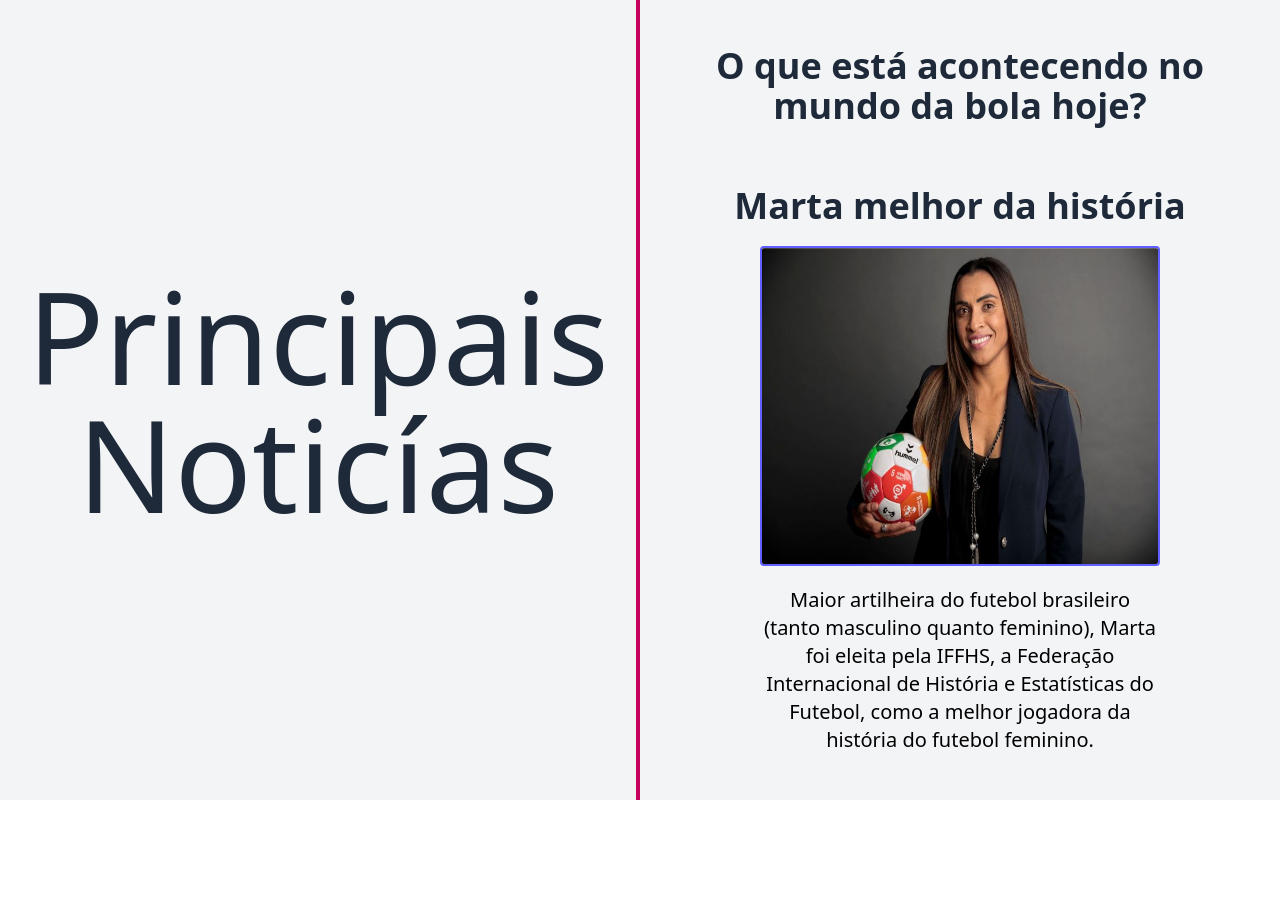
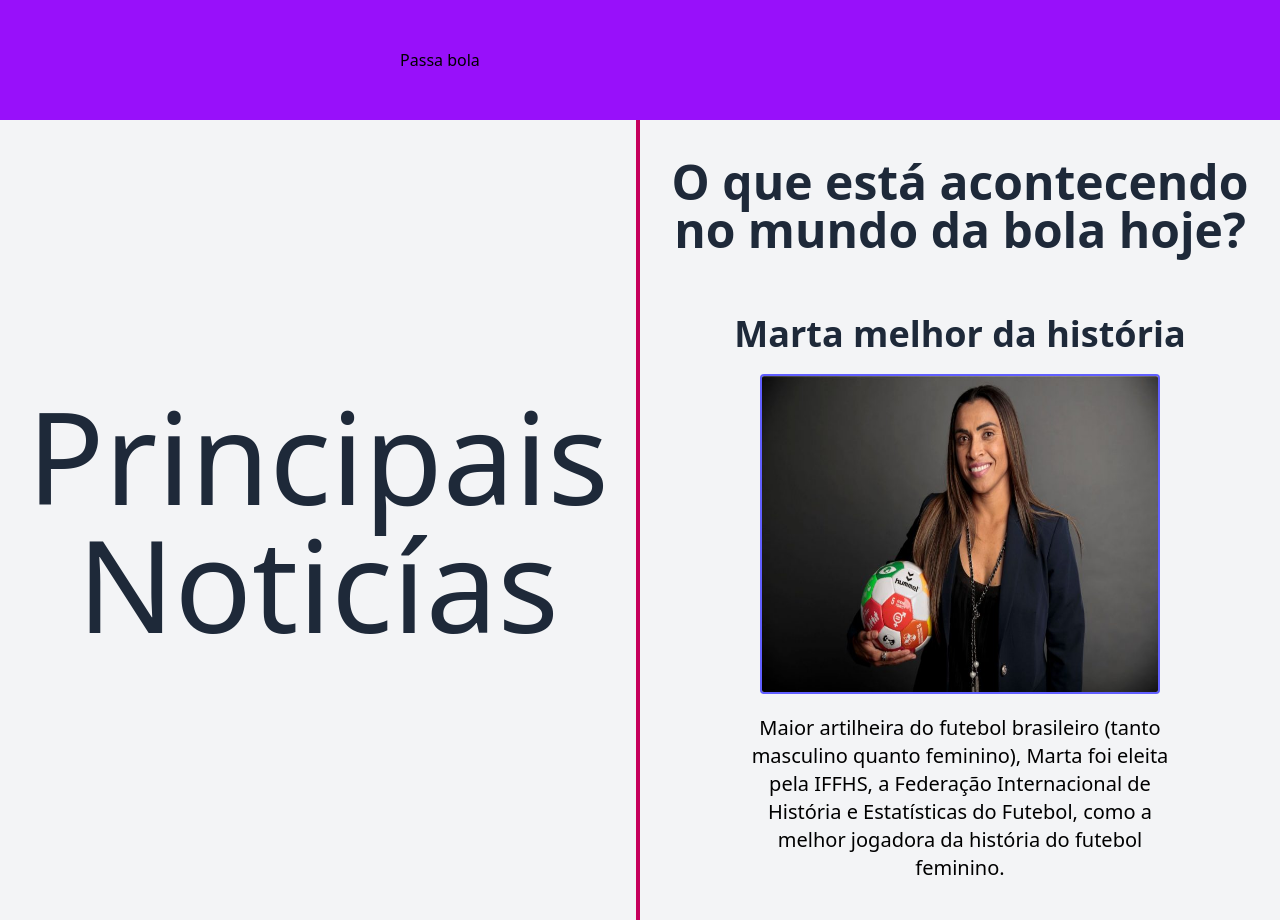
Before and after one commit to EnzoOFato/Site-Sprint3, a React (Vite) app in the folder site-sprint3/: page / in a window 1280 px wide. Before the commit the page ends 800 px from the top, so only its background shows below. Built offline with nearby package versions, Linux system fonts and the light colour scheme.

Commit message:
Index/Head

```diff
--- a/site-sprint3/src/App.jsx
+++ b/site-sprint3/src/App.jsx
@@ -1,11 +1,17 @@
 import './App.css'
 import Index from './pages/Index'
+import Head from "./components/Head"
 
 function App() {
 
   return (
     <>
-      <Index />
+      <div className='flex flex-col'>
+        <Head />
+        <div className='min-h-screen'>
+          <Index />
+        </div>
+      </div>
     </>
   )
 }
--- a/site-sprint3/src/components/Head.jsx
+++ b/site-sprint3/src/components/Head.jsx
@@ -0,0 +1,10 @@
+export default function Head(){
+    return (
+        <header className="w-full flex h-30 bg-purple-600 items-center justify-evenly">
+            <h1>Passa bola</h1>
+            <div className="">
+
+            </div>
+        </header>
+    )
+}
--- a/site-sprint3/src/pages/Index.jsx
+++ b/site-sprint3/src/pages/Index.jsx
@@ -2,12 +2,12 @@ import Marta from "../assets/indexImgs/Marta.png"
 
 export default function Index(){
     return (
-        <div className="flex w-screen size-200 bg-gray-100">
-            <div className="flex items-center justify-center w-1/2 h-full p-5 border-r-4 border-pink-700">
+        <div className="flex w-full size-200 bg-gray-100">
+            <div className="flex items-center justify-center w-1/2 h-full border-r-4 border-pink-700">
                 <h1 className="text-gray-800 lg:text-9xl md:text-7xl text-6xl text-center">Principais Noticías</h1>
             </div>
-            <div className="flex items-center justify-center w-1/2 flex-col h-full p-5 gap-15">
-                <h1 className="text-4xl text-center text-gray-800 font-bold">O que está acontecendo no mundo da bola hoje?</h1>
+            <div className="flex items-center justify-center w-1/2 flex-col h-full gap-15">
+                <h1 className="text-5xl text-center text-gray-800 font-bold">O que está acontecendo no mundo da bola hoje?</h1>
                 <div className="flex flex-col gap-5">
                     <h1 className="text-center text-gray-800 text-4xl font-bold">Marta melhor da história</h1>
                     <img src={Marta} alt="pic-marta" className="w-100 h-80 rounded self-center border-2 border-indigo-500"/>
```
